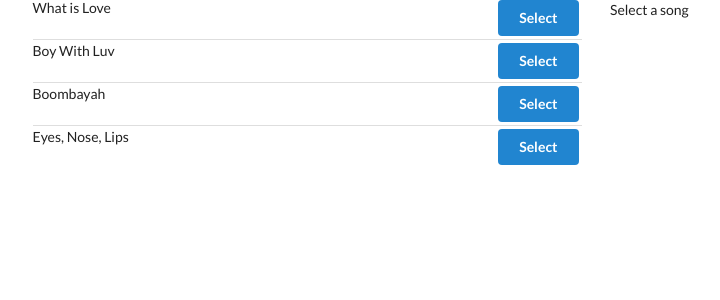
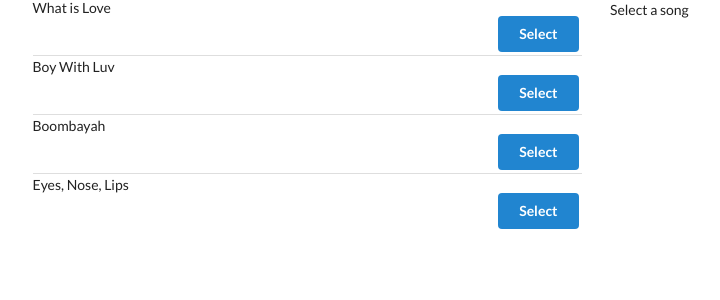
Before and after one commit to react-with-redux-course/07-react-redux-song-app, a React (Create React App) app in the folder songs/: page / in a window 1280 px wide. Shown: the top 300 px of the page, without its empty margins (44-764 px from the left). Built offline with nearby package versions, Linux system fonts and the light colour scheme.

Commit message:
SongList next to SongDetail

```diff
--- a/songs/src/components/SongList.js
+++ b/songs/src/components/SongList.js
@@ -8,6 +8,10 @@ class SongList extends Component {
         return this.props.songs.map((song) => {
             return (
                 <div className="item" key={song.title}>
+                    <div className="content">
+                        {song.title}
+                    </div>
+
                     <div className="right floated content">
                         <button
                             className="ui button primary"
@@ -15,10 +19,6 @@ class SongList extends Component {
                         >
                             Select
                         </button>
-                    </div>
-
-                    <div className="content">
-                        {song.title}
                     </div>
                 </div>
             );
```
